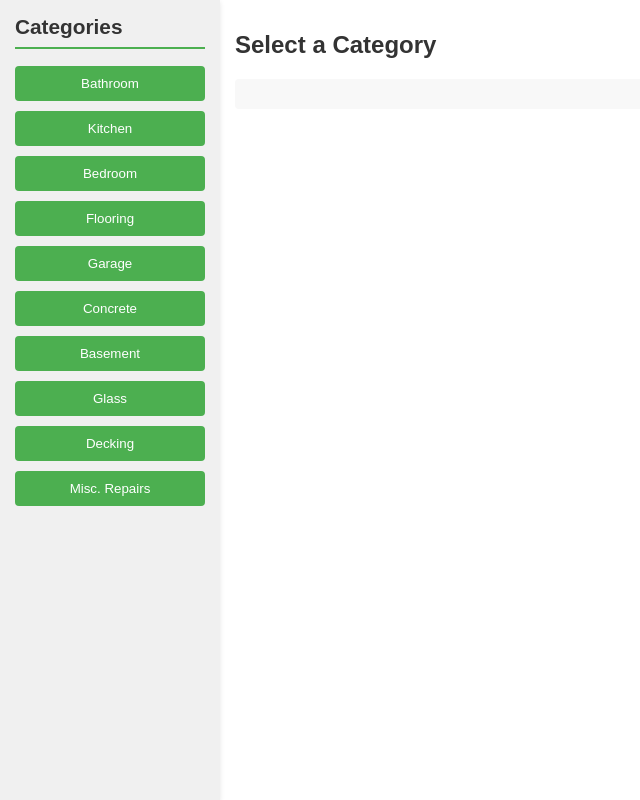
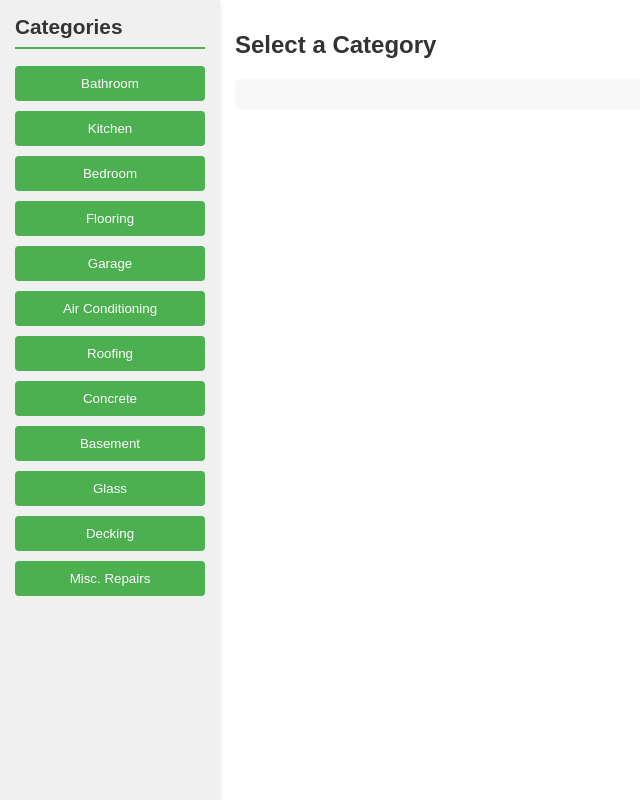
Before and after one commit to jakebrecknock/ahs-estimator, a plain HTML site: page index.html in a window 1280 px wide. Shown: the whole page, without its empty margins (0-640 px from the left). Drawn offline with Linux system fonts and the light colour scheme.

Commit message:
commit 2

```diff
--- a/index.html
+++ b/index.html
@@ -149,6 +149,8 @@
         <button class="category-btn" data-category="bedroom">Bedroom</button>
         <button class="category-btn" data-category="flooring">Flooring</button>
         <button class="category-btn" data-category="garage">Garage</button>
+        <button class="category-btn" data-category="aircon">Air Conditioning</button>
+        <button class="category-btn" data-category="roofing">Roofing</button>
         <button class="category-btn" data-category="concrete">Concrete</button>
         <button class="category-btn" data-category="basement">Basement</button>
         <button class="category-btn" data-category="glass">Glass</button>
```
